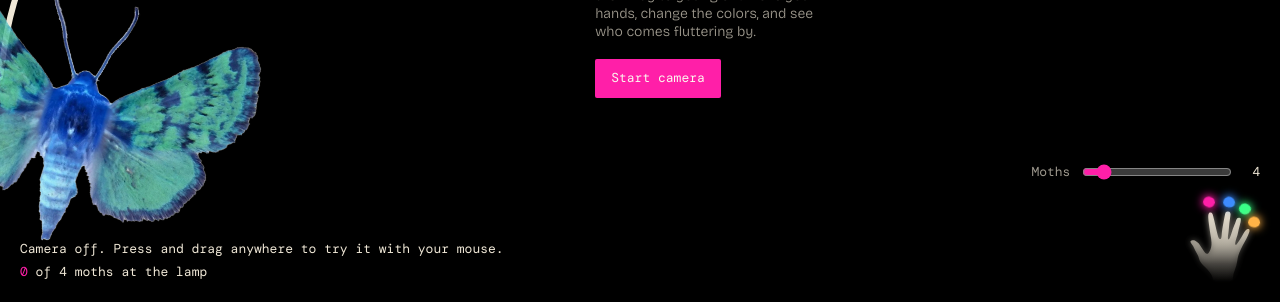
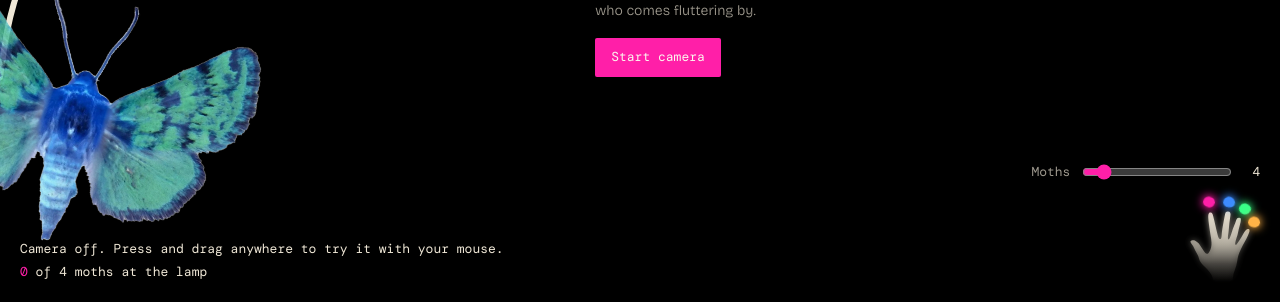
Before and after one commit to shrer488/Glim, a plain HTML site: page index.html in a window 1280 px wide. Shown: the part 498-800 px from the top of the page. Drawn offline with nearby package versions, Linux system fonts and the light colour scheme; animation ran at ten frames a second; a web font is replaced by a local one.

Commit message:
Tighten the gap between the title and the intro text
Co-Authored-By: Claude Opus 5.5 <noreply@anthropic.com>

```diff
--- a/index.html
+++ b/index.html
@@ -59,7 +59,7 @@
   .blurb {
     position: absolute;
     left: calc(50% - 0.68 * var(--fs) + 0.43 * var(--fs));
-    top: calc(50% + 0.27 * var(--fs));
+    top: calc(50% + 0.15 * var(--fs));
     width: max(14rem, 1.02 * var(--fs));
     display: flex;
     flex-direction: column;
```
